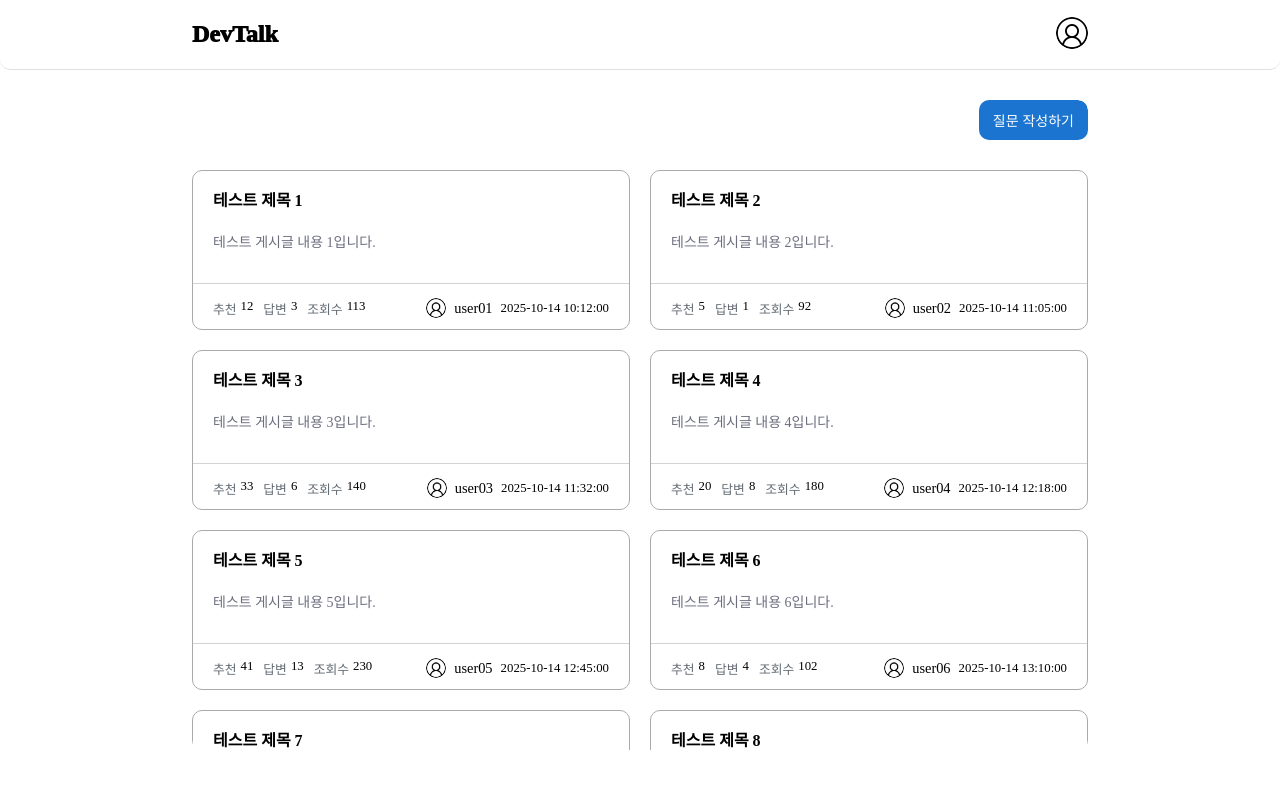
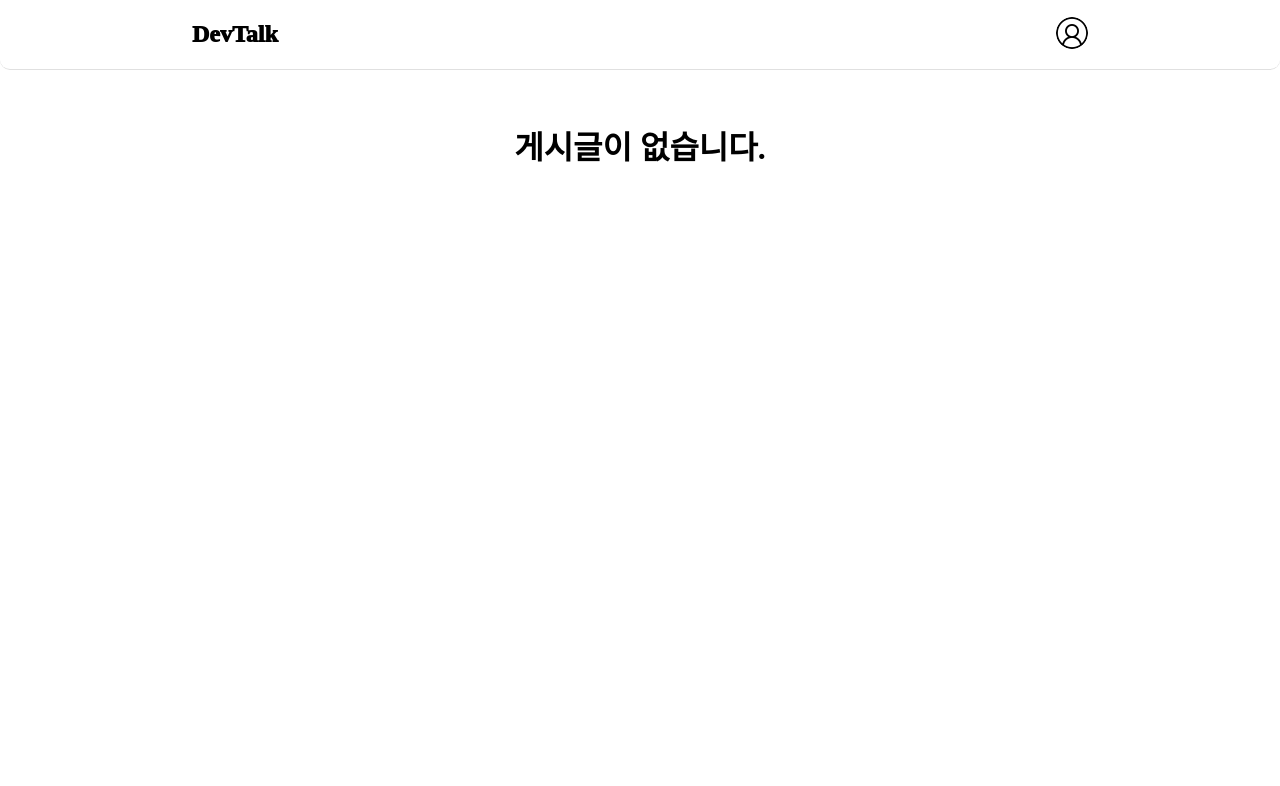
Before and after one commit to 100-hours-a-week/3-ian-kim-community-fe, a React (Vite) app: page /post in a window 1280 px wide. Shown: the top 786 px of the page. Built offline with nearby package versions, Linux system fonts and the light colour scheme.

Commit message:
feat: 무한스크롤 커스텀 훅 연결

```diff
--- a/src/react/components/section/CommentSection.jsx
+++ b/src/react/components/section/CommentSection.jsx
@@ -10,12 +10,10 @@ import useInfiniteScroll from '@/hooks/useInfiniteScroll.jsx'
 
 function CommentSection() {
   useEffect(() => {
-    // TODO: 댓글 목록 조회 API 연결
     handleGetNextComments()
   }, [])
 
   const [mode, setMode] = useState(COMMENT_MODE.CREATE)
-  const [pageNo, setPageNo] = useState(1)
   const [comments, setComments] = useState([])
 
   const targetComment = useRef(null)
@@ -27,7 +25,7 @@ function CommentSection() {
     // TODO: 댓글 목록 다음 페이지 조회 API 연결
   }
 
-  const { targetRef, updateHasNextPage } = useInfiniteScroll(handleGetNextComments)
+  const { targetRef, pageNoRef, updateHasNextPage } = useInfiniteScroll(handleGetNextComments)
 
   const handleEditClick = (comment) => {
     targetComment.current = comment
--- a/src/react/hooks/useInfiniteScroll.jsx
+++ b/src/react/hooks/useInfiniteScroll.jsx
@@ -1,6 +1,7 @@
 import { useEffect, useRef } from 'react'
 
 const useInfiniteScroll = (callback) => {
+  const pageNoRef = useRef(1)
   const hasNextPage = useRef(false)
   const targetRef = useRef(null)
 
@@ -29,7 +30,7 @@ const useInfiniteScroll = (callback) => {
     hasNextPage.current = page.number < page.totalPages
   }
 
-  return { targetRef, updateHasNextPage }
+  return { targetRef, pageNoRef, updateHasNextPage }
 }
 
 export default useInfiniteScroll
--- a/src/react/pages/PostListPage/PostListPage.jsx
+++ b/src/react/pages/PostListPage/PostListPage.jsx
@@ -1,14 +1,19 @@
-import { dummyPosts } from '@/assets/dummy/post.js'
 import Button from '@/components/button/Button.jsx'
 import PostCard from '@/components/card/PostCard.jsx'
+import useInfiniteScroll from '@/hooks/useInfiniteScroll.jsx'
 import styles from '@/pages/PostListPage/PostListPage.module.css'
 import { ROUTES } from '@/routes/routes.js'
+import { useEffect, useState } from 'react'
 import { useNavigate } from 'react-router'
 
 function PostListPage() {
   const navigate = useNavigate()
 
-  const posts = dummyPosts
+  const [posts, setPosts] = useState([])
+
+  useEffect(() => {
+    handleGetNextPosts()
+  }, [])
 
   const handleCardClick = (post) => {
     navigate(ROUTES.POST(post.postId))
@@ -16,6 +21,22 @@ function PostListPage() {
 
   const handleCreateClick = () => {
     navigate(ROUTES.POST_CREATE)
+  }
+
+  const handleGetNextPosts = () => {
+    // TODO: 게시글 목록 다음 페이지 조회 API 연결
+  }
+
+  const { targetRef, pageNoRef, updateHasNextPage } = useInfiniteScroll(handleGetNextPosts)
+
+  if (posts.length === 0) {
+    return (
+      <>
+        <div className={styles['post-list-page']}>
+          <h1>게시글이 없습니다.</h1>
+        </div>
+      </>
+    )
   }
 
   return (
@@ -29,6 +50,8 @@ function PostListPage() {
           {posts.map((post) => (
             <PostCard post={post} key={post.postId} onCardClick={() => handleCardClick(post)} />
           ))}
+
+          <div ref={targetRef} />
         </section>
       </div>
     </>
```
